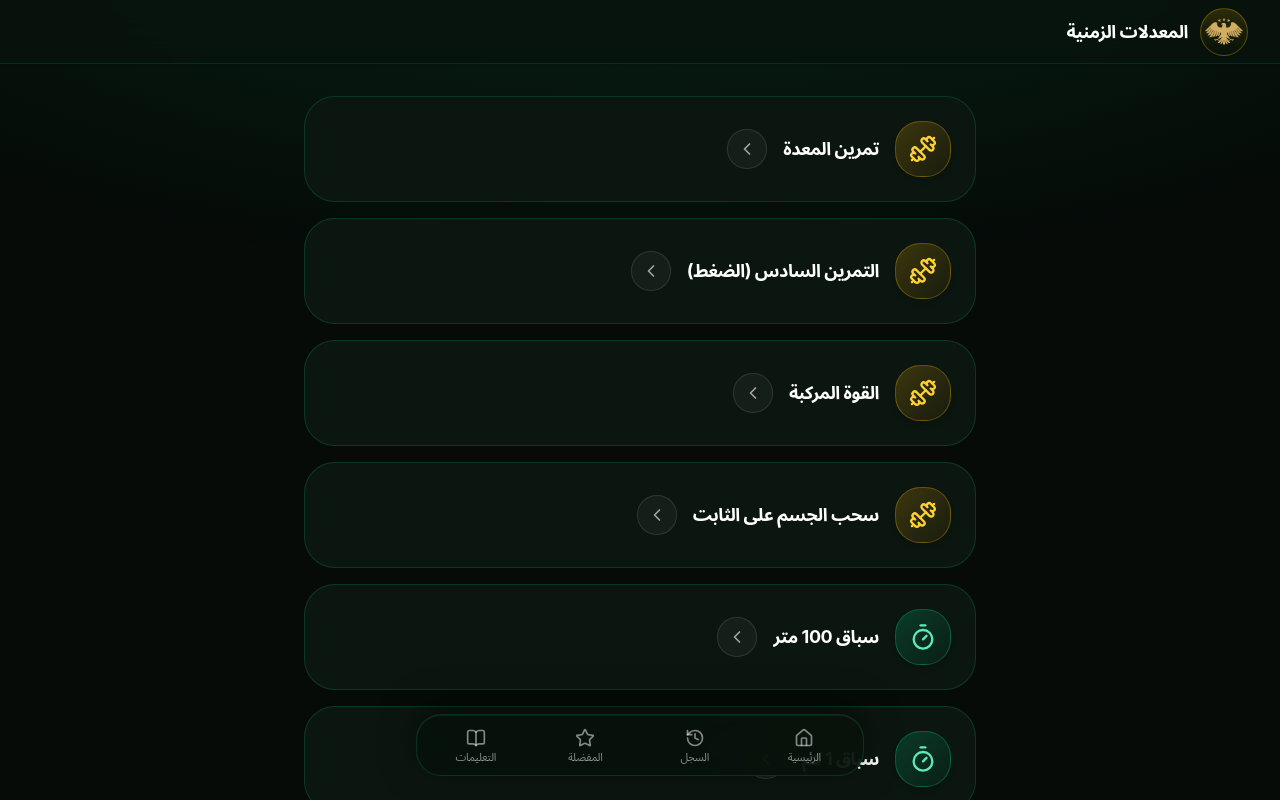
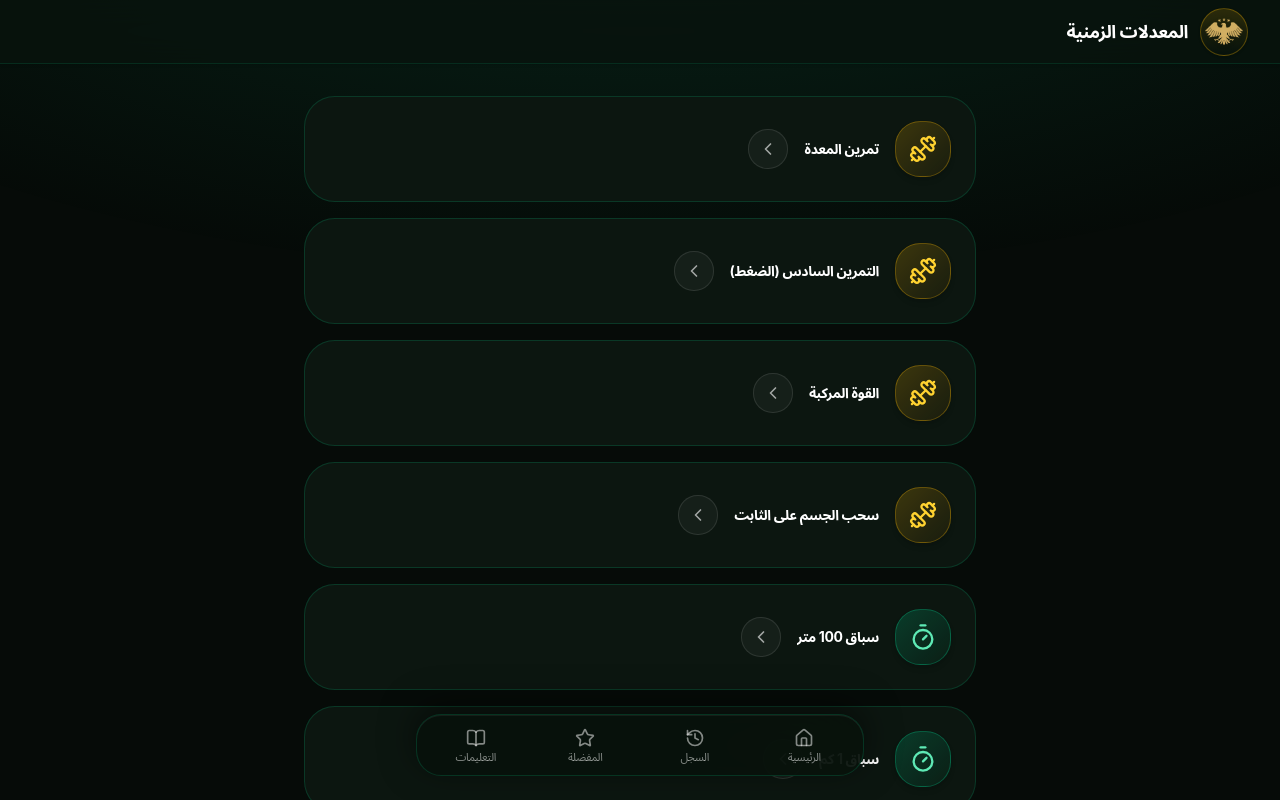
Before and after one commit to yusualhashash/armored-training, a Next.js app: page / in a window 1280 px wide. Both pictures are taken after a click on the button "الرياضة". Shown: the top 800 px of the page. Built offline with nearby package versions, Linux system fonts and the light colour scheme.

Commit message:
refactor: adjust font sizes for title elements in SportsCategoryCard and SportsMainView components

```diff
--- a/components/sports/sports-category-card.tsx
+++ b/components/sports/sports-category-card.tsx
@@ -56,7 +56,7 @@ export function SportsCategoryCard({
             </div>
 
             <div className="flex items-center gap-2 max-w-full">
-              <span className="text-lg sm:text-lg font-bold text-white tracking-tight truncate">
+              <span className="text-lg sm:text-md font-bold text-white tracking-tight truncate">
                 {title}
               </span>
             </div>
--- a/components/sports/sports-main-view.tsx
+++ b/components/sports/sports-main-view.tsx
@@ -100,7 +100,7 @@ export function SportsMainView({ openView }: SportsSectionViewProps) {
 
                   <div className="flex flex-col items-start gap-1 min-w-0 flex-1">
 
-                    <span className="text-lg sm:text-md font-bold text-white tracking-tight truncate max-w-full">
+                    <span className="text-md sm:text-sm font-bold text-white tracking-tight truncate max-w-full">
                       {test.title}
                     </span>
                   </div>
```
